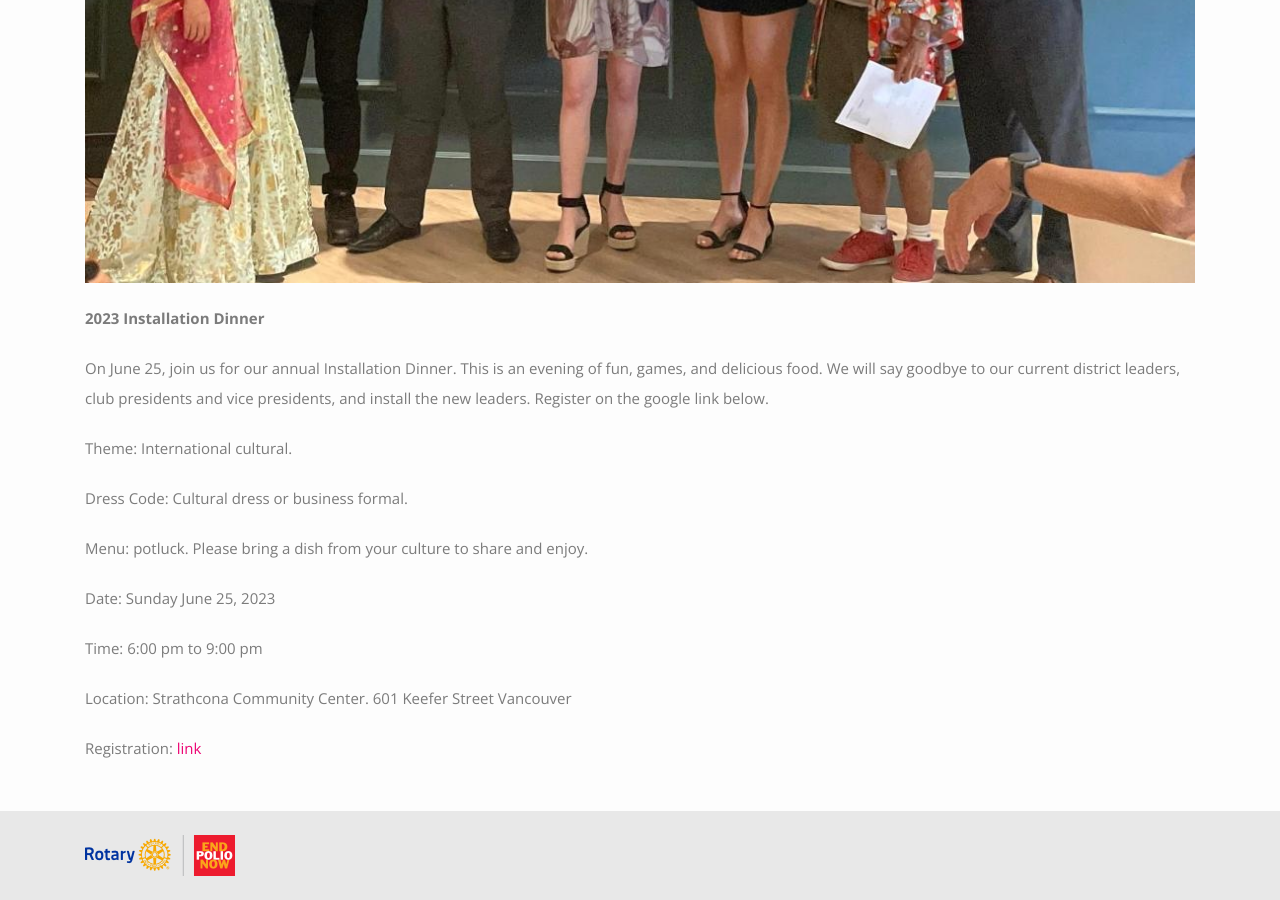
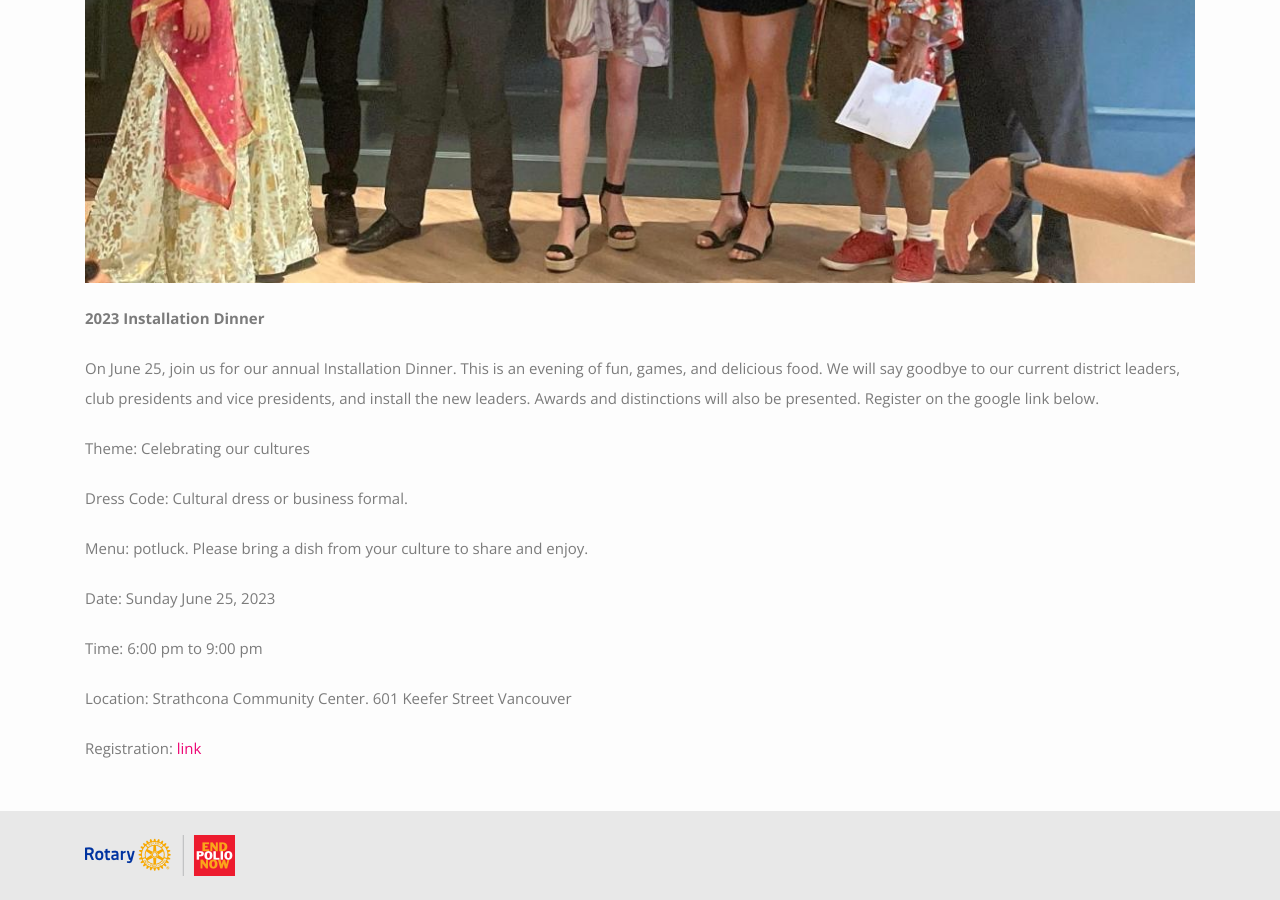
Before and after one commit to rotaract5040/rotaract5040.github.io, a Jekyll site: the page built from events.md, in a window 1280 px wide and 900 px high, scrolled down 884 px. Built offline with Jekyll 4.4.1, drawn with Linux system fonts in a browser that asks for light colours; nearby versions of some CDN libraries; Markdown is read by kramdown in place of the engine named in the settings.

Commit message:
Update events.md

```diff
--- a/events.md
+++ b/events.md
@@ -8,9 +8,9 @@ permalink: /events/
 
 **2023 Installation Dinner**
 
-On June 25, join us for our annual Installation Dinner. This is an evening of fun, games, and delicious food. We will say goodbye to our current district leaders, club presidents and vice presidents, and install the new leaders. Register on the google link below.
+On June 25, join us for our annual Installation Dinner. This is an evening of fun, games, and delicious food. We will say goodbye to our current district leaders, club presidents and vice presidents, and install the new leaders. Awards and distinctions will also be presented. Register on the google link below.
 
-Theme: International cultural.
+Theme: Celebrating our cultures
 
 Dress Code: Cultural dress or business formal.
 
```
